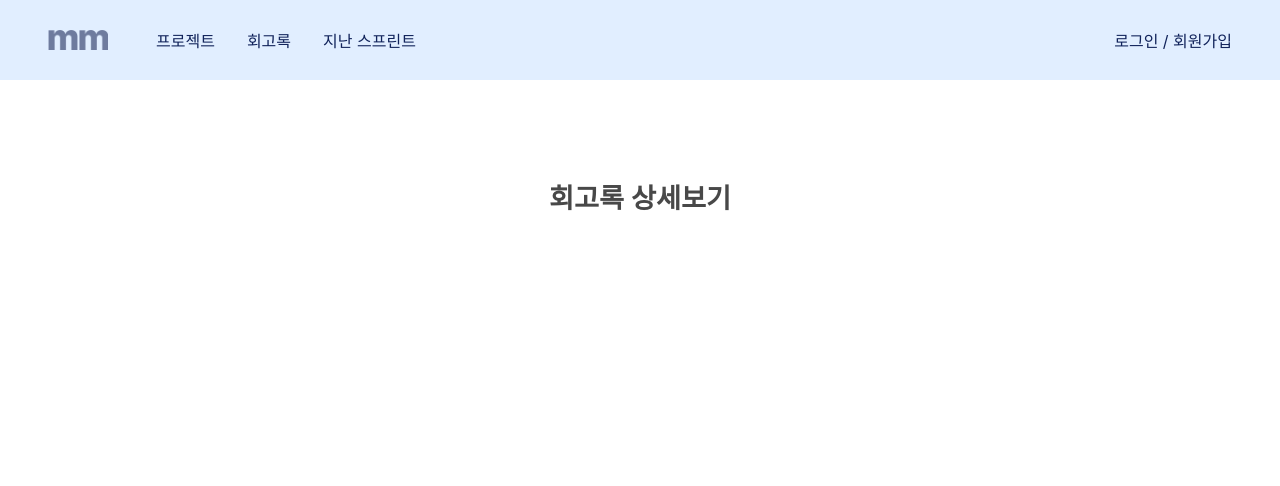
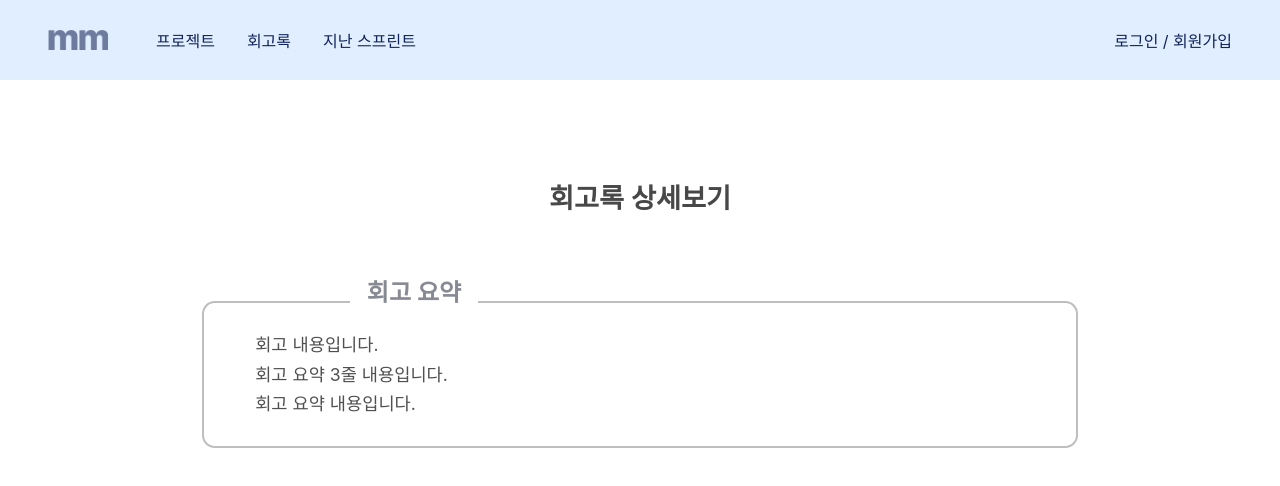
Before and after one commit to jnu-sf-engineering/frontend, a React (Create React App) app: page /retrodetail in a window 1280 px wide. Shown: the top 486 px of the page. Built offline with nearby package versions, Linux system fonts and the light colour scheme.

Commit message:
feat: 회고록 상세보기 페이지 ui 구현

```diff
--- a/src/components/MarkdownViewer.tsx
+++ b/src/components/MarkdownViewer.tsx
@@ -16,6 +16,7 @@ const MarkdownViewer: React.FC<MdViewerProps> = ({text}) => {
 
 const MdViewer = styled.div`
   padding: 20px;
+  width: 100%;
 `
 
 export default MarkdownViewer
--- a/src/components/RetroSummary.tsx
+++ b/src/components/RetroSummary.tsx
@@ -1,28 +1,34 @@
 import styled from '@emotion/styled';
 import React from 'react';
 
-interface RetroSummaryProps {
+interface RetroSummaryDesignProps {
+  width?: string
+}
+
+interface RetroSummaryContentProps {
   content: string
 }
 
-const RetroSummary = ({ content }: RetroSummaryProps) => {
+type RetroSummaryProps = RetroSummaryDesignProps & RetroSummaryContentProps
+
+const RetroSummary = ({ content, width }: RetroSummaryProps) => {
   return (
     <>
       <RetroNoticeTitle>회고 요약</RetroNoticeTitle>
-      <RetroNoticeWrapper>
+      <RetroNoticeWrapper width={width}>
         <RetroNoticeContent>{content}</RetroNoticeContent>
       </RetroNoticeWrapper>
     </>
   );
 };
 
-const RetroNoticeWrapper = styled.div`
+const RetroNoticeWrapper = styled.div<RetroSummaryDesignProps>`
   border-radius: 0.8rem;
-  border: 0.13rem solid #d4d4db;
+  border: 0.13rem solid #BEBEBE;
   display: flex;
   flex-direction: column;
   margin: 1.5rem;
-  width: 80rem;
+  width: ${({ width }) => width || '80rem'};
   position: relative;
 `;
 
--- /dev/null
+++ b/src/mocks/RetroTextMock.ts
@@ -0,0 +1,17 @@
+export const RETRO_TEXT_KPT = `# 스프린트1 회고록
+
+  ## Keep
+  ### 본 스프린트에서 잘된 점 또는 계속 유지해야 할 부분은 무엇인가요?
+  - 모든 팀원들이 PR 내용을 꼼꼼히 확인하고 리뷰를 작성해주고 있다.
+
+  ## Problem
+  ### 본 스프린트에서 문제점 또는 개선이 필요한 부분은 무엇인가요?
+  - 스프린트 마감일이 닥쳐서야 일을 진행하는 경향이 있는 것 같다.
+    - 이렇게 되면 PR 리뷰 과정이 원활하지 않으니 미리미리 구현해서 PR을 날리는 것이 바람직할 것 같다.
+
+  ## Try
+  ### 본 스프린트에서 시도해보고 싶은 새로운 아이디어나 방법은 무엇인가요?
+  - 데일리 스크럼 진행하기
+    - 매일 자신이 무슨 일을 했는지 간단히 채팅방에 남기면 서로 상황 공유가 잘 되는 효과를 예상한다.
+    - 약간의 긴장감을 가지고 일을 진행하게 되어 계획대로 일의 진행이 빨라질 것 같다.
+`
--- a/src/pages/Retro.tsx
+++ b/src/pages/Retro.tsx
@@ -21,10 +21,11 @@ const RetroWrapper = styled.div`
   display: flex;
   flex-direction: column;
   width: 100%;
-  height: calc(100vh - 13rem);
+  height: calc(100vh - 5rem);
   position: relative;
   padding: 6rem 7.5rem;
   box-sizing: border-box;
+  overflow-y: auto;
 `
 
 const Title = styled.div`
--- a/src/pages/RetroCreate.tsx
+++ b/src/pages/RetroCreate.tsx
@@ -33,6 +33,7 @@ const RetroCreate = () => {
       setError(true)
     } else {
       console.log('회고록 작성 완료\n', value)
+      // 작성완료 버튼 클릭시 통신 코드 추가 예정 (회고 요약 기능도)
       navigate('/retro')
     }
   }
@@ -66,11 +67,11 @@ const RetroWrapper = styled.div`
   display: flex;
   flex-direction: column;
   width: 100%;
-  height: calc(100vh - 13rem);
+  height: calc(100vh - 5rem);
   position: relative;
   padding: 6rem 7.5rem;
   box-sizing: border-box;
-  margin-bottom: 20rem;
+  overflow-y: auto;
 `
 
 const Title = styled.div`
@@ -90,7 +91,6 @@ const Container = styled.div`
   width: 100%;
   position: relative;
   line-height: 1.85rem;
-  margin-bottom: 3rem;
 `
 
 const BtnContainer = styled.div`
--- a/src/pages/RetroDetail.tsx
+++ b/src/pages/RetroDetail.tsx
@@ -1,12 +1,22 @@
 import styled from '@emotion/styled'
 import React from 'react'
+import MarkdownViewer from '../components/MarkdownViewer'
+import { RETRO_TEXT_KPT } from '../mocks/RetroTextMock'
+import RetroSummary from '../components/RetroSummary'
 
 const RetroDetail = () => {
+
+  // 추후 통신 연결시 mdText를 회고록 내용으로 대체 예정
+  const mdText = RETRO_TEXT_KPT
+  const summaryText = '회고 내용입니다.\n회고 요약 3줄 내용입니다.\n회고 요약 내용입니다.'
+
   return (
     <RetroWrapper>
       <Title>회고록 상세보기</Title>
       <Container>
-
+        <RetroSummary content={summaryText} width='54.5rem' />
+        <Space />
+        <MarkdownViewer text={mdText} />
       </Container>
     </RetroWrapper>
   )
@@ -16,10 +26,12 @@ const RetroWrapper = styled.div`
   display: flex;
   flex-direction: column;
   width: 100%;
-  height: calc(100vh - 13rem);
+  height: calc(100vh - 5rem);
   position: relative;
-  padding: 6rem 7.5rem;
+  padding: 6rem 20rem;
   box-sizing: border-box;
+  margin-bottom: 3rem;
+  overflow-y: auto;
 `
 
 const Title = styled.div`
@@ -39,6 +51,12 @@ const Container = styled.div`
   width: 100%;
   position: relative;
   line-height: 1.85rem;
+  margin-top: 0.8rem;
+  box-sizing: border-box;
+`
+
+const Space = styled.div`
+  margin: 15px;
 `
 
 export default RetroDetail
```
